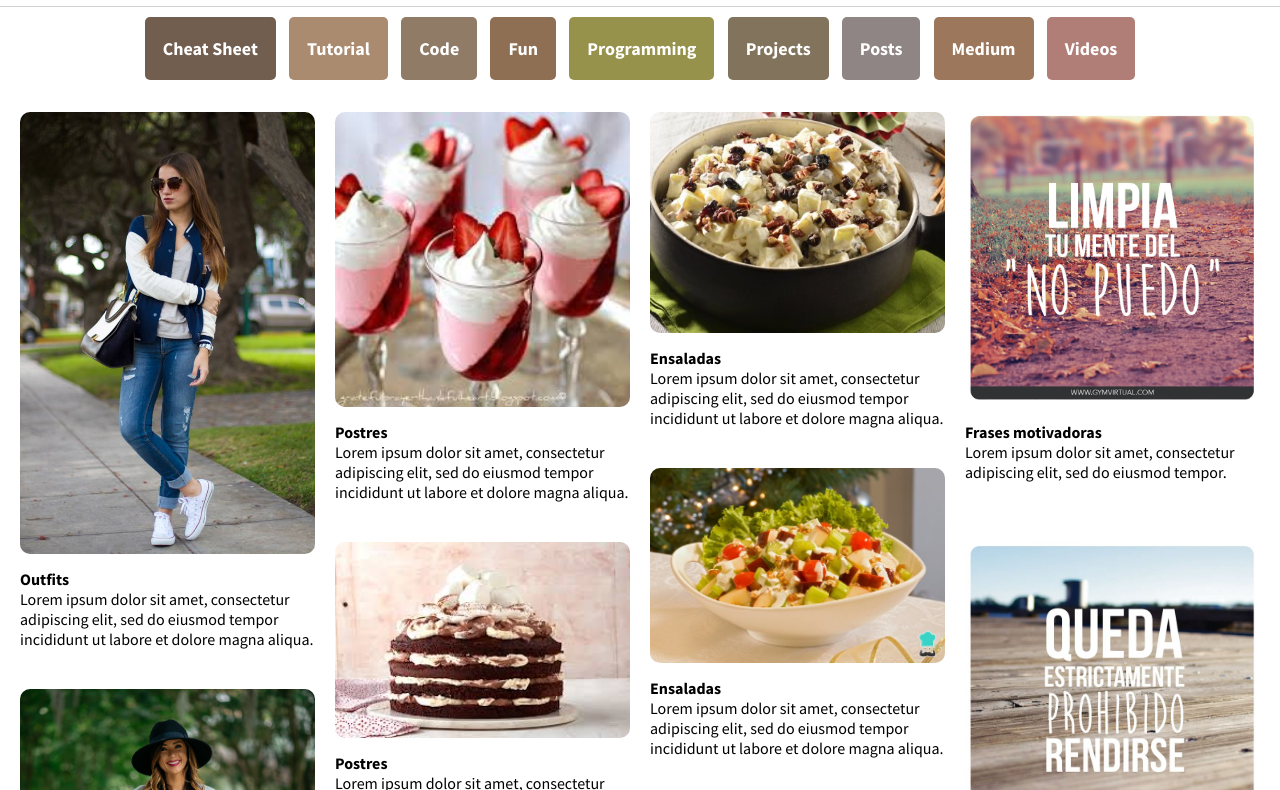
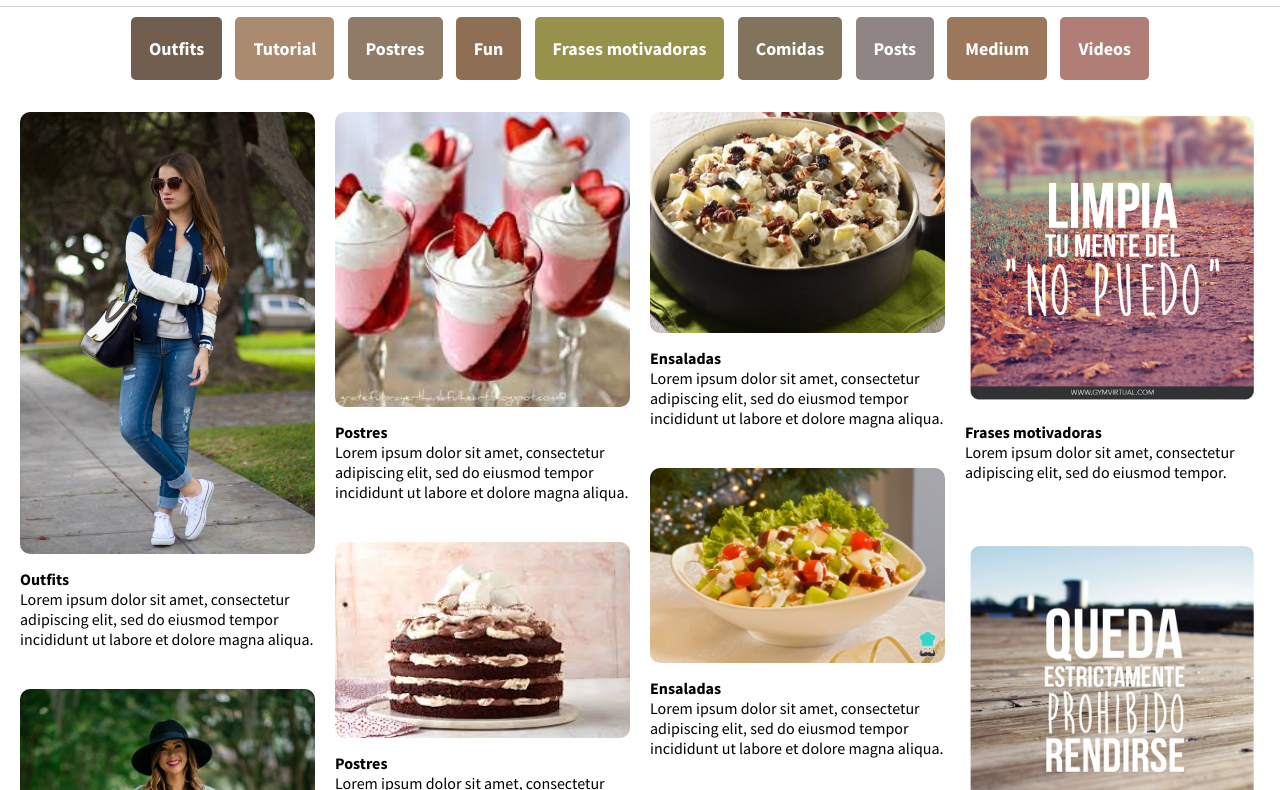
Before and after one commit to maribeltorresg/pinterest, a plain HTML site: page index.html in a window 1280 px wide. Shown: the part 58-848 px from the top of the page. Drawn offline with Linux system fonts and the light colour scheme.

Commit message:
subiendo readme

```diff
--- a/index.html
+++ b/index.html
@@ -44,12 +44,12 @@
         </ul>
         <!-- Etiquetas -->
         <ul class="tags">
-            <li class="color-1">Cheat Sheet</li>
+            <li class="color-1">Outfits</li>
             <li class="color-2">Tutorial</li>
-            <li class="color-3">Code</li>
+            <li class="color-3">Postres</li>
             <li class="color-4">Fun</li>
-            <li class="color-5">Programming</li>
-            <li class="color-6">Projects</li>
+            <li class="color-5">Frases motivadoras</li>
+            <li class="color-6">Comidas</li>
             <li class="color-7">Posts</li>
             <li class="color-8">Medium</li>
             <li class="color-9">Videos</li>
```
Also changed, not shown: assets/images/x3.jpg (deleted), 1 other file.
